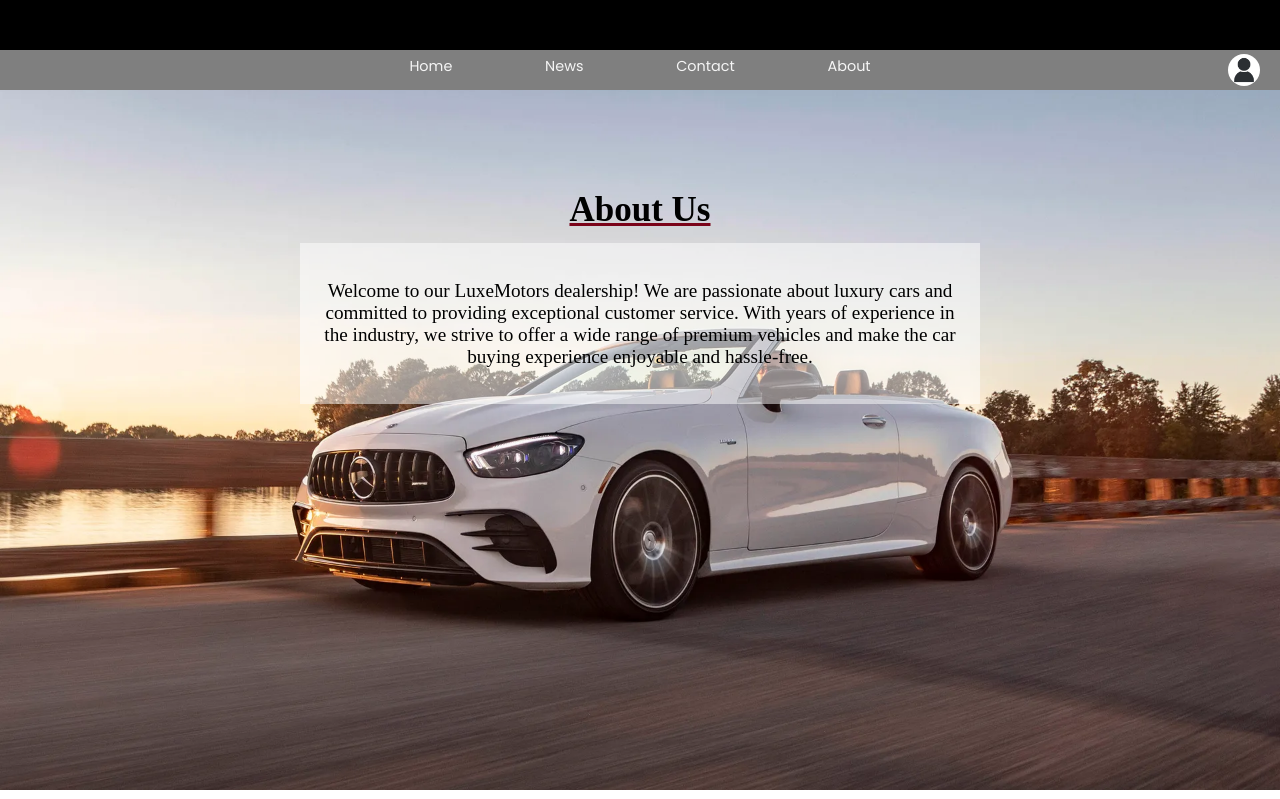
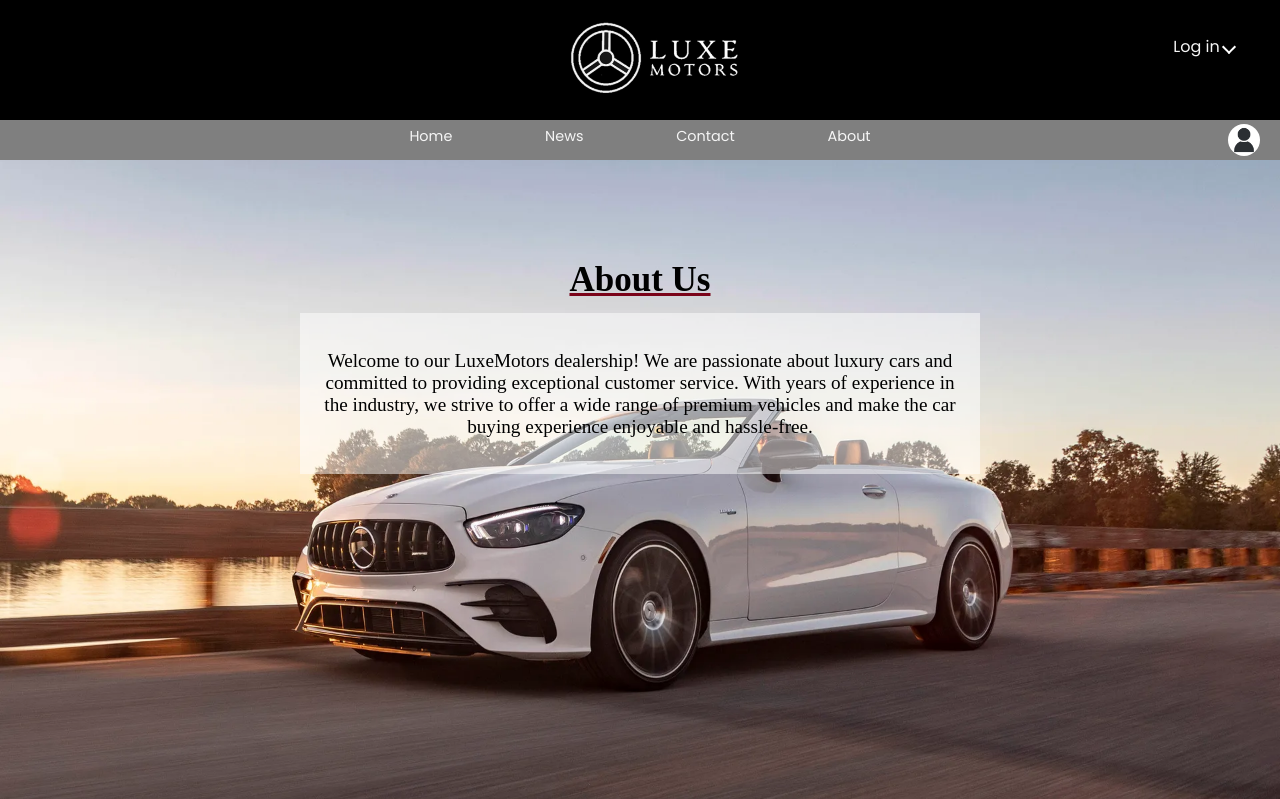
Before and after one commit to bechara-rizk/DealershipTeamOne, a Next.js app: page /home/aboutUs in a window 1280 px wide. Shown: the top 799 px of the page. Built offline with nearby package versions, Linux system fonts and the light colour scheme.

Commit message:
added header to about us page

```diff
--- a/src/pages/home/aboutUs.js
+++ b/src/pages/home/aboutUs.js
@@ -4,9 +4,26 @@ import Footer from "@/components/Footer";
 
 const AboutUs = () => {
   return (
-    <><><div class="black-block"></div><><div className="main-content">
+    <><>
+    <div className='authButtons'>
+        <img src='/images/logo.jpg' alt='logo' className='homepageLogo'/>
+        <div class="dropdown">
+          <button class="dropbtn">Log in <i className="arrowLogin down"></i>
+          <i class="fa fa-caret-down"></i>
+          </button>
+          <div class="dropdown-content">
+            <a href="#">Login</a>
+            <a href="#">Sign Up</a>
+            <a href="#">Adminstrator login </a>
+          </div>
+
+        </div>
+      </div>
+    <>
+    <div className="main-content">
       <Navbar />
-    </div><div>
+    </div>
+    <div>
         <div className="about-us-container">
           <div className="about-us-header">
             <h1 className="about-us-heading">About Us</h1>
```
Also changed, not shown: src/pages/home/homescreen.js (+5 -6 lines).
